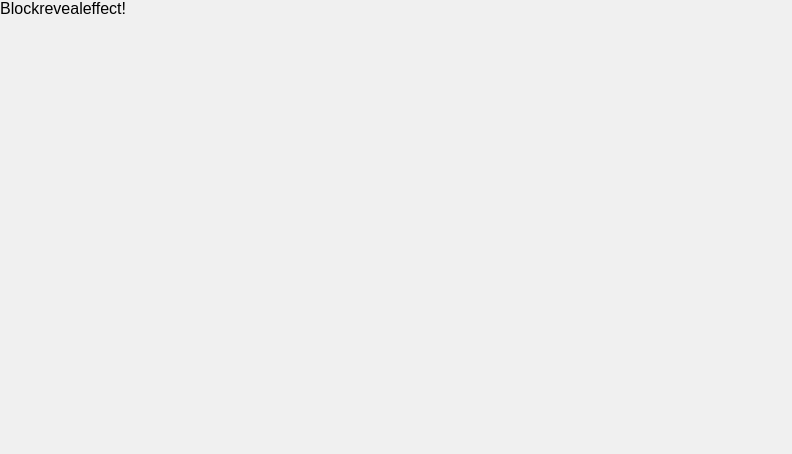
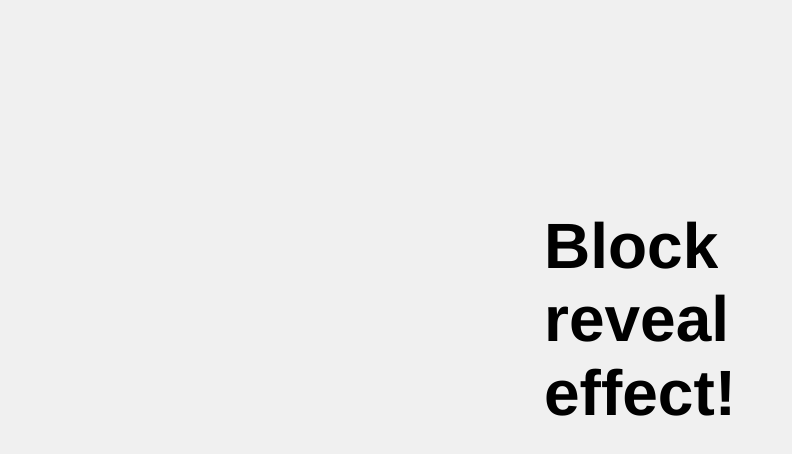
Before and after one commit to normalhyuk6/normal, a plain HTML site: page effect/effect.html in a window 1280 px wide. Shown: the whole page, without its empty margins (0-792 px from the left). Drawn offline with nearby package versions, Linux system fonts and the light colour scheme; files that its build step writes are made by us from their sources.

Commit message:
Update effect.html

```diff
--- a/effect/effect.html
+++ b/effect/effect.html
@@ -4,7 +4,7 @@
   <meta charset="UTF-8">
   <title>Pure CSS Block Reveal Effect ✨</title>
   <link rel="stylesheet" href="https://cdnjs.cloudflare.com/ajax/libs/normalize/5.0.0/normalize.min.css">
-<link rel="stylesheet" href="./style.css">
+<link rel="stylesheet" href="./effect.css">
 </head>
 <body>
 <!-- partial:index.partial.html -->
```
